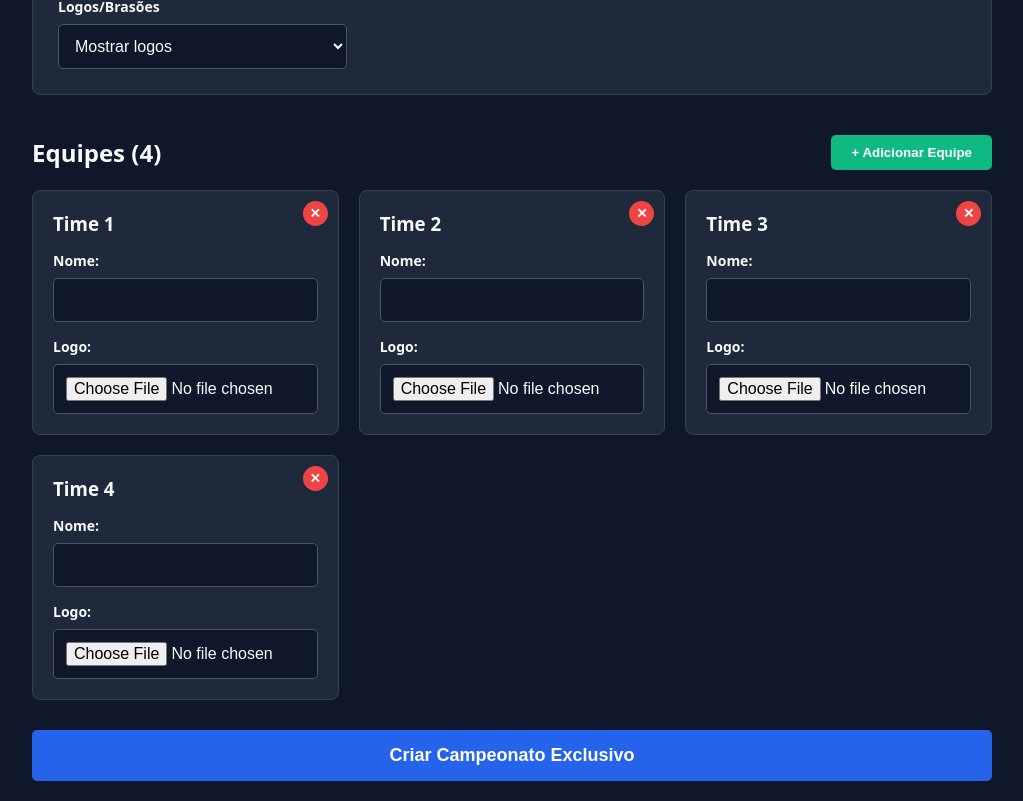
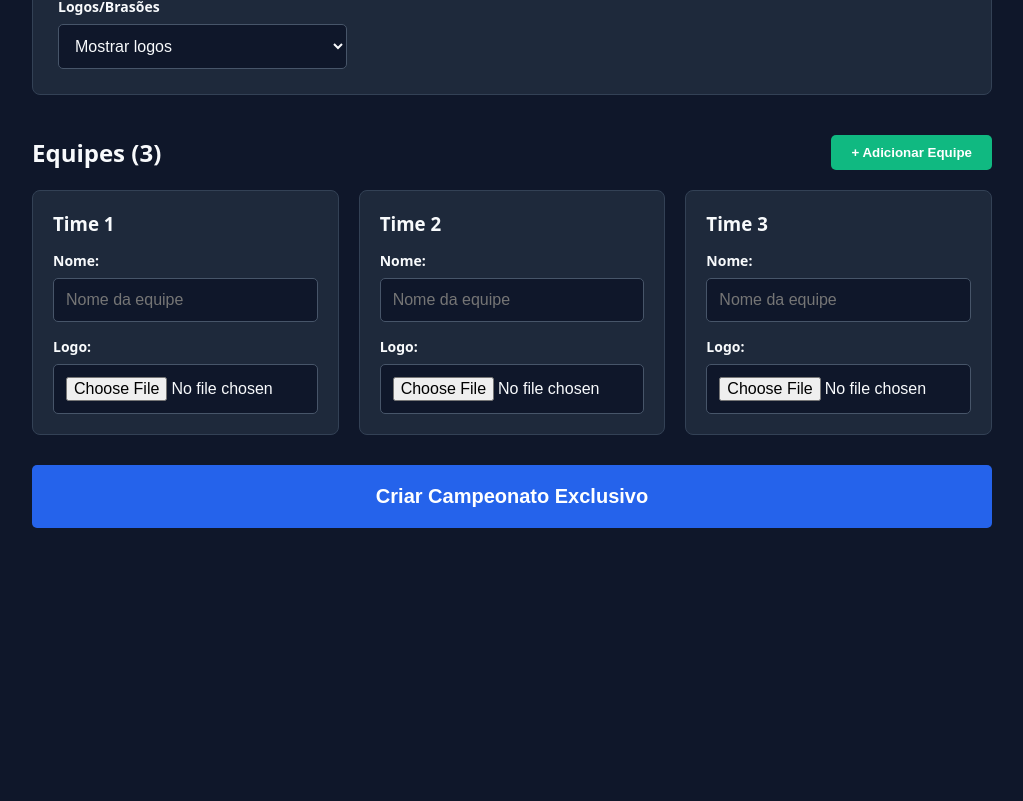
Before and after one commit to garszx/app-volei-campeonato, a Next.js app: page /setup in a window 1280 px wide. Shown: the part 480-1281 px from the top of the page, without its empty margins (128-1151 px from the left). After the commit the page ends 1028 px from the top, so only its background shows below. Built offline with nearby package versions, Linux system fonts and the light colour scheme.

Commit message:
fix: corrige validacao de remocao de equipes no setup

```diff
--- a/src/app/setup/page.tsx
+++ b/src/app/setup/page.tsx
@@ -12,6 +12,8 @@ interface TimeDbSave extends TimeConfig { sets_vencidos: number; total_pontos: n
 export default function Setup() {
   const router = useRouter();
   const [linkGerado, setLinkGerado] = useState('');
+  const [erroMsg, setErroMsg] = useState(''); // Novo estado para exibir erros visuais
+
   const [regras, setRegras] = useState({
     nomeCampeonato: 'Torneio de Vôlei',
     mostrarLogos: true,
@@ -26,29 +28,76 @@ export default function Setup() {
     ptsDerrotaTiebreak: 1
   });
 
+  // Começando com 3 times por padrão, já que é o mínimo (Triangular)
   const [times, setTimes] = useState<TimeConfig[]>([
-    { id: 'time_1', nome: '', escudoUrl: '' }, { id: 'time_2', nome: '', escudoUrl: '' },
-    { id: 'time_3', nome: '', escudoUrl: '' }, { id: 'time_4', nome: '', escudoUrl: '' },
+    { id: 'time_1', nome: '', escudoUrl: '' },
+    { id: 'time_2', nome: '', escudoUrl: '' },
+    { id: 'time_3', nome: '', escudoUrl: '' }
   ]);
 
-  const handleRegraChange = (campo: string, valor: string | number | boolean) => setRegras(prev => ({ ...prev, [campo]: valor }));
-  const handleTimeChange = (index: number, campo: keyof TimeConfig, valor: string) => { const novos = [...times]; novos[index][campo] = valor; setTimes(novos); };
+  const handleRegraChange = (campo: string, valor: string | number | boolean) => {
+    setRegras(prev => ({ ...prev, [campo]: valor }));
+    setErroMsg(''); // Limpa o erro ao mexer em algo
+  };
+
+  const handleTimeChange = (index: number, campo: keyof TimeConfig, valor: string) => {
+    const novos = [...times];
+    novos[index][campo] = valor;
+    setTimes(novos);
+    setErroMsg(''); // Limpa o erro ao digitar o nome
+  };
 
   const handleImageUpload = (index: number, e: React.ChangeEvent<HTMLInputElement>) => {
     const file = e.target.files?.[0];
-    if (file) { const reader = new FileReader(); reader.onloadend = () => handleTimeChange(index, 'escudoUrl', reader.result as string); reader.readAsDataURL(file); }
+    if (file) {
+      const reader = new FileReader();
+      reader.onloadend = () => handleTimeChange(index, 'escudoUrl', reader.result as string);
+      reader.readAsDataURL(file);
+    }
   };
 
-  const adicionarTime = () => { if (times.length >= 12) { alert("Max 12 equipes."); return; } setTimes([...times, { id: `time_${times.length + 1}`, nome: '', escudoUrl: '' }]); };
-  const removerTime = (index: number) => { if (times.length <= 3) { alert("Min 3 equipes."); return; } setTimes(times.filter((_, i) => i !== index)); };
+  const adicionarTime = () => {
+    if (times.length >= 12) { setErroMsg("O máximo recomendado é de 12 equipes."); return; }
+    setTimes([...times, { id: `time_${Date.now()}`, nome: '', escudoUrl: '' }]);
+  };
+
+  const removerTime = (index: number) => {
+    if (times.length <= 3) { setErroMsg("É necessário no mínimo 3 equipes para um triangular."); return; }
+    setTimes(times.filter((_, i) => i !== index));
+  };
 
   const salvarSetup = async () => {
-    if (times.length < 3) { alert('Mínimo de 3 equipes.'); return; }
-    if (regras.mostrarLogos && times.some(t => !t.nome || !t.escudoUrl)) { alert('Preencha nome e brasão das equipes!'); return; }
-    if (!regras.mostrarLogos && times.some(t => !t.nome)) { alert('Preencha o nome das equipes!'); return; }
+    setErroMsg(''); // Reseta a mensagem de erro
 
+    // Validações Rígidas
+    if (times.length < 3) {
+      setErroMsg('É necessário cadastrar no mínimo 3 equipes.');
+      window.scrollTo({ top: 0, behavior: 'smooth' });
+      return;
+    }
+
+    const algumTimeSemNome = times.some(t => t.nome.trim() === '');
+    if (algumTimeSemNome) {
+      setErroMsg('Todos os times precisam ter um NOME preenchido.');
+      window.scrollTo({ top: 0, behavior: 'smooth' });
+      return;
+    }
+
+    if (regras.mostrarLogos) {
+      const algumTimeSemLogo = times.some(t => t.escudoUrl === '');
+      if (algumTimeSemLogo) {
+        setErroMsg('Você escolheu "Mostrar Logos", portanto TODOS os times precisam de uma imagem/brasão.');
+        window.scrollTo({ top: 0, behavior: 'smooth' });
+        return;
+      }
+    }
+
+    // Preparando dados para salvar
     const timesObj: Record<string, TimeDbSave> = {};
-    times.forEach((t, i) => { const id = `time_${i + 1}`; timesObj[id] = { ...t, id, sets_vencidos: 0, total_pontos: 0, pontos_classificacao: 0 }; });
+    times.forEach((t, i) => {
+      const idLimpo = `time_${i + 1}`; // Força IDs limpos em sequência, ignorando remoções antigas
+      timesObj[idLimpo] = { id: idLimpo, nome: t.nome, escudoUrl: t.escudoUrl, sets_vencidos: 0, total_pontos: 0, pontos_classificacao: 0 };
+    });
 
     const slug = regras.nomeCampeonato.toLowerCase().replace(/[^a-z0-9]+/g, '-');
     const codigoAleatorio = Math.random().toString(36).substring(2, 7);
@@ -59,7 +108,7 @@ export default function Setup() {
       const urlCompleta = `${window.location.origin}/torneio/${torneioId}`;
       setLinkGerado(urlCompleta);
     } catch {
-      alert('Erro ao salvar os dados no banco.');
+      setErroMsg('Ocorreu um erro ao conectar com o banco de dados. Tente novamente.');
     }
   };
 
@@ -85,6 +134,14 @@ export default function Setup() {
   return (
     <div className={styles.container}>
       <h1 className={styles.title}>Criar Novo Campeonato</h1>
+
+      {/* EXIBE ERROS VISUAIS CASO A VALIDAÇÃO FALHE */}
+      {erroMsg && (
+        <div style={{ backgroundColor: 'rgba(239, 68, 68, 0.1)', border: '1px solid #ef4444', color: '#ef4444', padding: '15px', borderRadius: '8px', marginBottom: '20px', textAlign: 'center', fontWeight: 'bold' }}>
+          ⚠️ {erroMsg}
+        </div>
+      )}
+
       <div className={styles.configPanel}>
         <h2 className={styles.configTitle}>Regras e Formato</h2>
         <div className={styles.configGrid}>
@@ -101,18 +158,42 @@ export default function Setup() {
           <div className={styles.configItem}><label>Logos/Brasões</label><select className={styles.select} value={regras.mostrarLogos ? 'sim' : 'nao'} onChange={(e) => handleRegraChange('mostrarLogos', e.target.value === 'sim')}><option value="sim">Mostrar logos</option><option value="nao">Ocultar logos</option></select></div>
         </div>
       </div>
-      <div style={{ display: 'flex', justifyContent: 'space-between', alignItems: 'center', marginBottom: '20px' }}><h2 className={styles.title} style={{ margin: 0 }}>Equipes ({times.length})</h2><button onClick={adicionarTime} style={{ padding: '10px 20px', backgroundColor: '#10b981', color: 'white', border: 'none', borderRadius: '5px', fontWeight: 'bold', cursor: 'pointer' }}>+ Adicionar Equipe</button></div>
+
+      <div style={{ display: 'flex', justifyContent: 'space-between', alignItems: 'center', marginBottom: '20px' }}>
+        <h2 className={styles.title} style={{ margin: 0 }}>Equipes ({times.length})</h2>
+        <button onClick={adicionarTime} style={{ padding: '10px 20px', backgroundColor: '#10b981', color: 'white', border: 'none', borderRadius: '5px', fontWeight: 'bold', cursor: 'pointer' }}>+ Adicionar Equipe</button>
+      </div>
+
       <div className={styles.grid}>
         {times.map((time, index) => (
-          <div key={index} className={styles.card} style={{ position: 'relative' }}>
-            {times.length > 3 && <button onClick={() => removerTime(index)} style={{ position: 'absolute', top: '10px', right: '10px', background: '#ef4444', color: 'white', border: 'none', borderRadius: '50%', width: '25px', height: '25px', cursor: 'pointer', fontWeight: 'bold' }}>✕</button>}
+          <div key={time.id} className={styles.card} style={{ position: 'relative' }}>
+            {times.length > 3 && (
+              <button
+                onClick={() => removerTime(index)}
+                style={{ position: 'absolute', top: '10px', right: '10px', background: '#ef4444', color: 'white', border: 'none', borderRadius: '50%', width: '25px', height: '25px', cursor: 'pointer', fontWeight: 'bold' }}
+                title="Remover Equipe"
+              >
+                ✕
+              </button>
+            )}
             <h3>Time {index + 1}</h3>
-            <div className={styles.configItem}><label>Nome:</label><input type="text" className={styles.input} value={time.nome} onChange={(e) => handleTimeChange(index, 'nome', e.target.value)} /></div>
-            {regras.mostrarLogos && <div className={styles.configItem}><label>Logo:</label><input type="file" accept="image/*" className={styles.input} onChange={(e) => handleImageUpload(index, e)} /></div>}
+            <div className={styles.configItem}>
+              <label>Nome:</label>
+              <input type="text" className={styles.input} value={time.nome} onChange={(e) => handleTimeChange(index, 'nome', e.target.value)} placeholder="Nome da equipe" />
+            </div>
+            {regras.mostrarLogos && (
+              <div className={styles.configItem}>
+                <label>Logo:</label>
+                <input type="file" accept="image/*" className={styles.input} onChange={(e) => handleImageUpload(index, e)} />
+              </div>
+            )}
           </div>
         ))}
       </div>
-      <button onClick={salvarSetup} className={styles.btnPrimary} style={{ marginTop: '20px' }}>Criar Campeonato Exclusivo</button>
+
+      <button onClick={salvarSetup} className={styles.btnPrimary} style={{ marginTop: '20px', padding: '20px', fontSize: '20px' }}>
+        Criar Campeonato Exclusivo
+      </button>
     </div>
   );
 }
```
